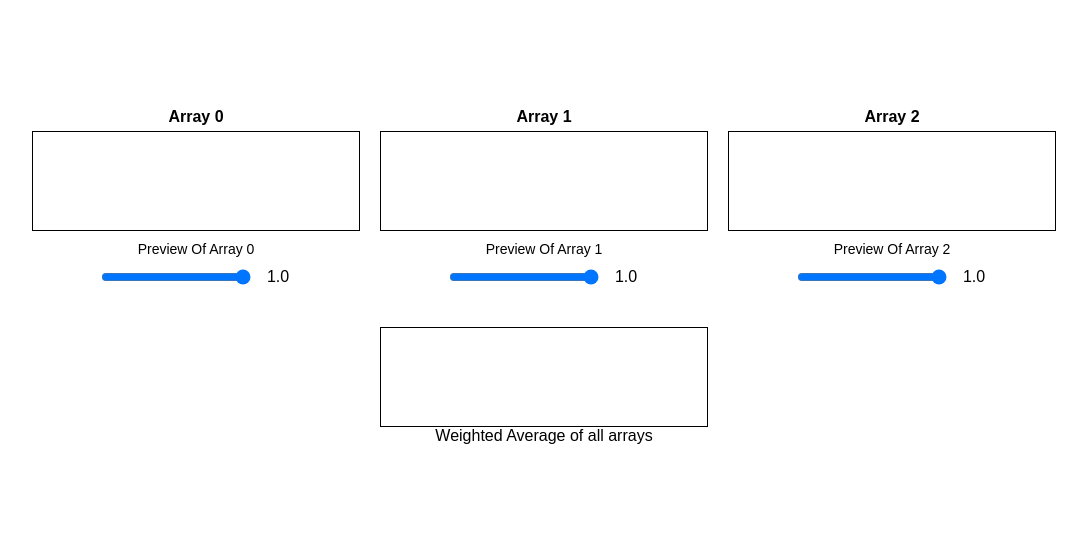
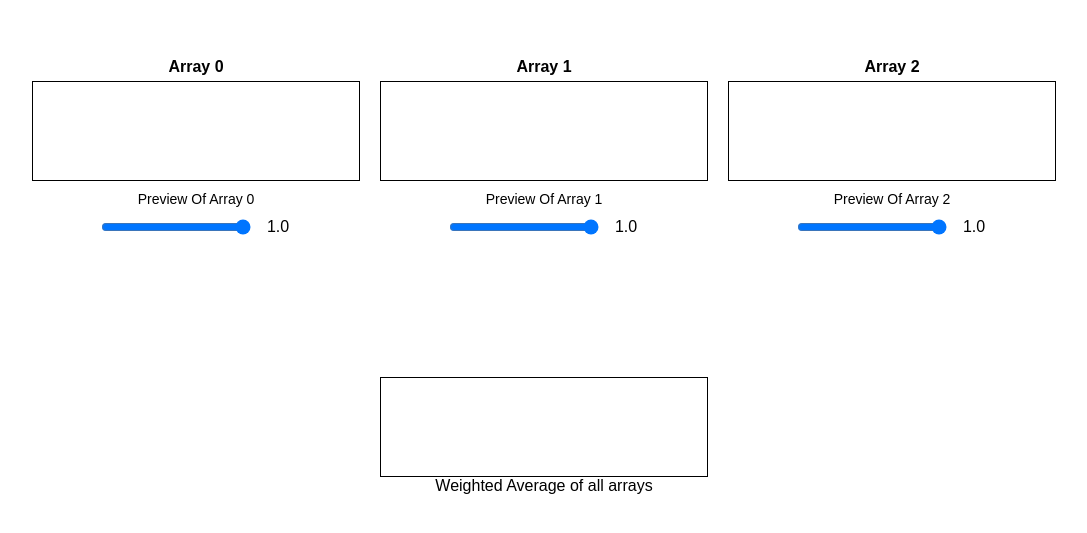
Before and after one commit to CodingGriffin/weighted_average_image_canvas, a website built with webpack: page src/index.html in a window 1280 px wide. Shown: the part 143-676 px from the top of the page, without its empty margins (96-1183 px from the left). Built offline with nearby package versions, Linux system fonts and the light colour scheme.

Commit message:
fixed layouts

```diff
--- a/src/index.html
+++ b/src/index.html
@@ -28,6 +28,7 @@
         justify-content: center;
         align-items: center;
         flex-direction: column;
+        gap: 100px;
       }
 
       .panels {
```
